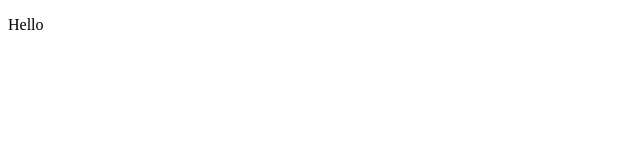
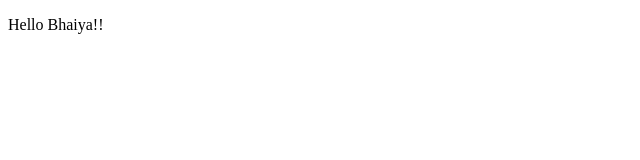
Before and after one commit to Nazm-nahid/Test, a plain HTML site: page index.html in a window 1280 px wide. Shown: the full height of the page, 0-640 px from the left. Drawn offline with Linux system fonts and the light colour scheme.

Commit message:
nahid commit 2

```diff
--- a/index.html
+++ b/index.html
@@ -1,5 +1,5 @@
 <!DOCTYPE html>
 <p>
-    Hello
+    Hello Bhaiya!!
 </p>
 </html>
```
